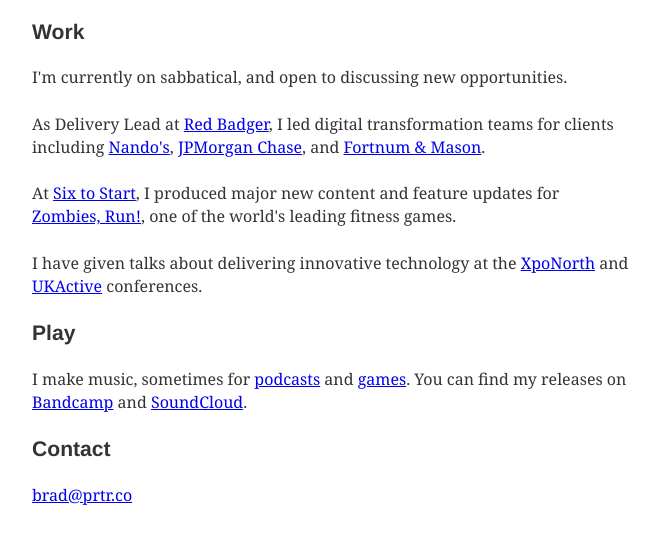
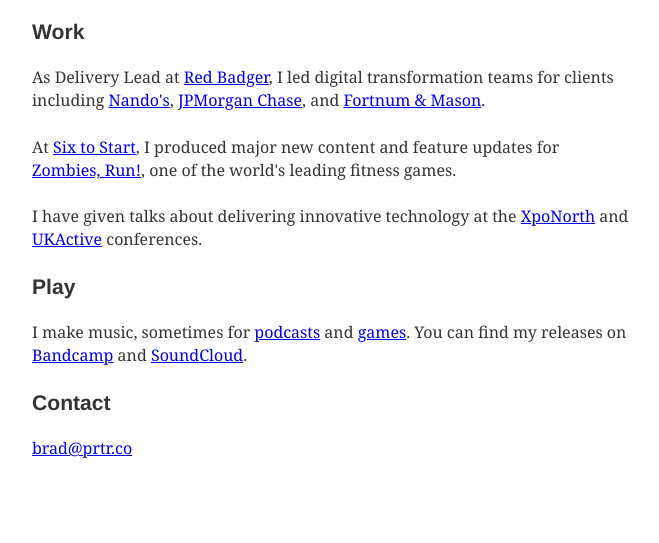
Before and after one commit to bradprtr/prtrco, a Gatsby site: page / in a window 1280 px wide. Shown: the part 133-676 px from the top of the page, without its empty margins (308-967 px from the left). Built offline with nearby package versions, Linux system fonts and the light colour scheme; Gatsby itself is replaced by a stand-in of ours.

Commit message:
Update index.js

```diff
--- a/src/pages/index.js
+++ b/src/pages/index.js
@@ -14,7 +14,6 @@
         <div>
             <p>I'm based in London, UK.</p>
             <h3>Work</h3>
-            <p>I'm currently on sabbatical, and open to discussing new opportunities.</p>
             <p>As Delivery Lead at <a href="https://www.red-badger.com" target="_blank" rel="noopener noreferrer">Red Badger</a>, I led digital transformation teams for clients including <a href="https://www.nandos.co.uk" target="_blank" rel="noopener noreferrer">Nando's</a>, <a href="https://www.chase.co.uk" target="_blank" rel="noopener noreferrer">JPMorgan Chase</a>, and <a href="https://www.fortnumandmason.com" target="_blank" rel="noopener noreferrer">Fortnum & Mason</a>.</p>
             <p>At <a href="https://www.sixtostart.com" target="_blank" rel="noopener noreferrer">Six to Start</a>, I produced major new content and feature updates for <a href="https://itunes.apple.com/gb/app/zombies-run/id503519713" target="_blank" rel="noopener noreferrer">Zombies, Run!</a>, one of the world's leading fitness games.</p>
             <p>I have given talks about delivering innovative technology at the <a href="https://xponorth.co.uk" target="_blank" rel="noopener noreferrer">XpoNorth</a> and <a href="https://www.ukactive.com/active-uprising/" target="_blank" rel="noopener noreferrer">UKActive</a> conferences.</p>
```
